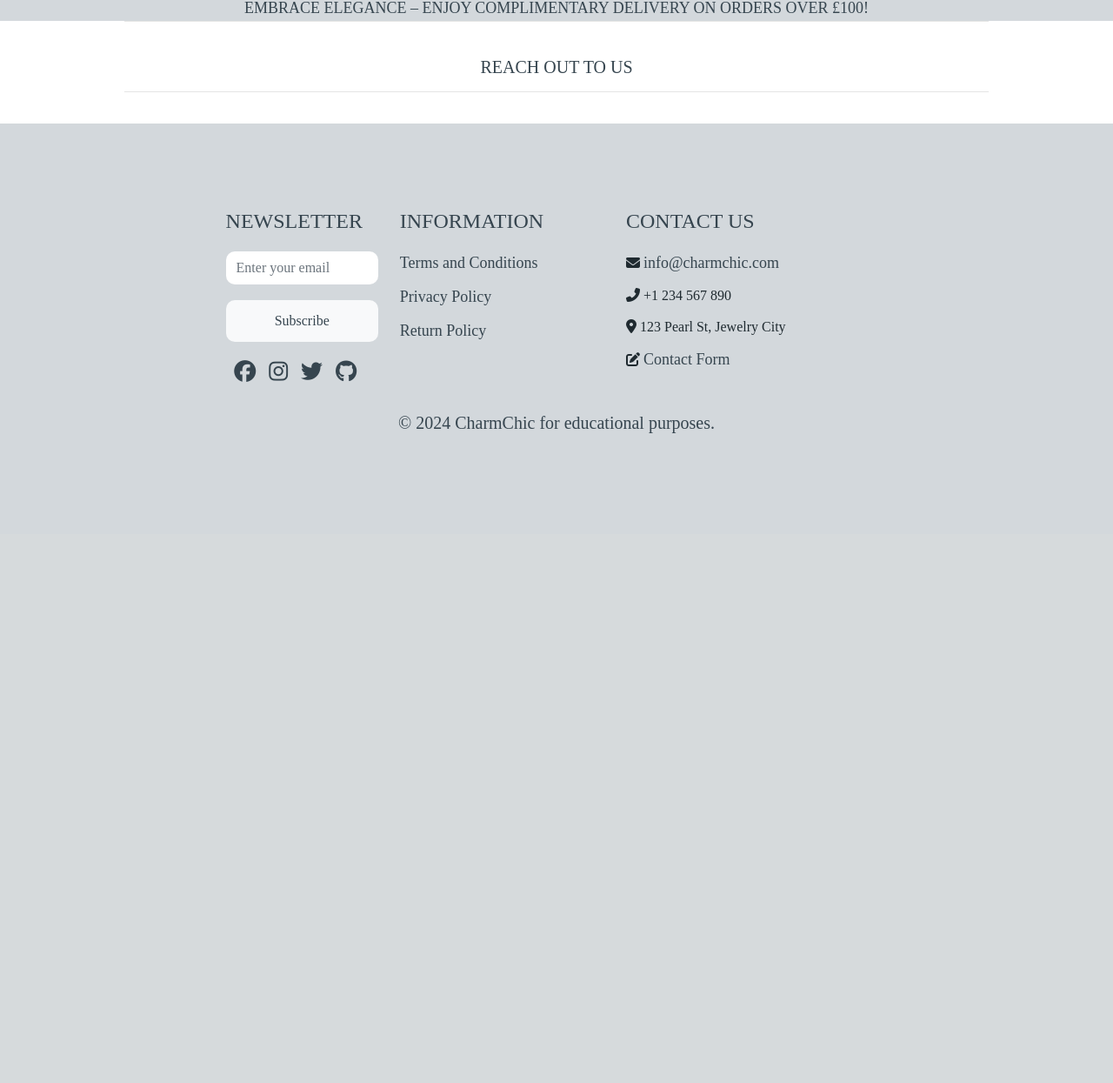
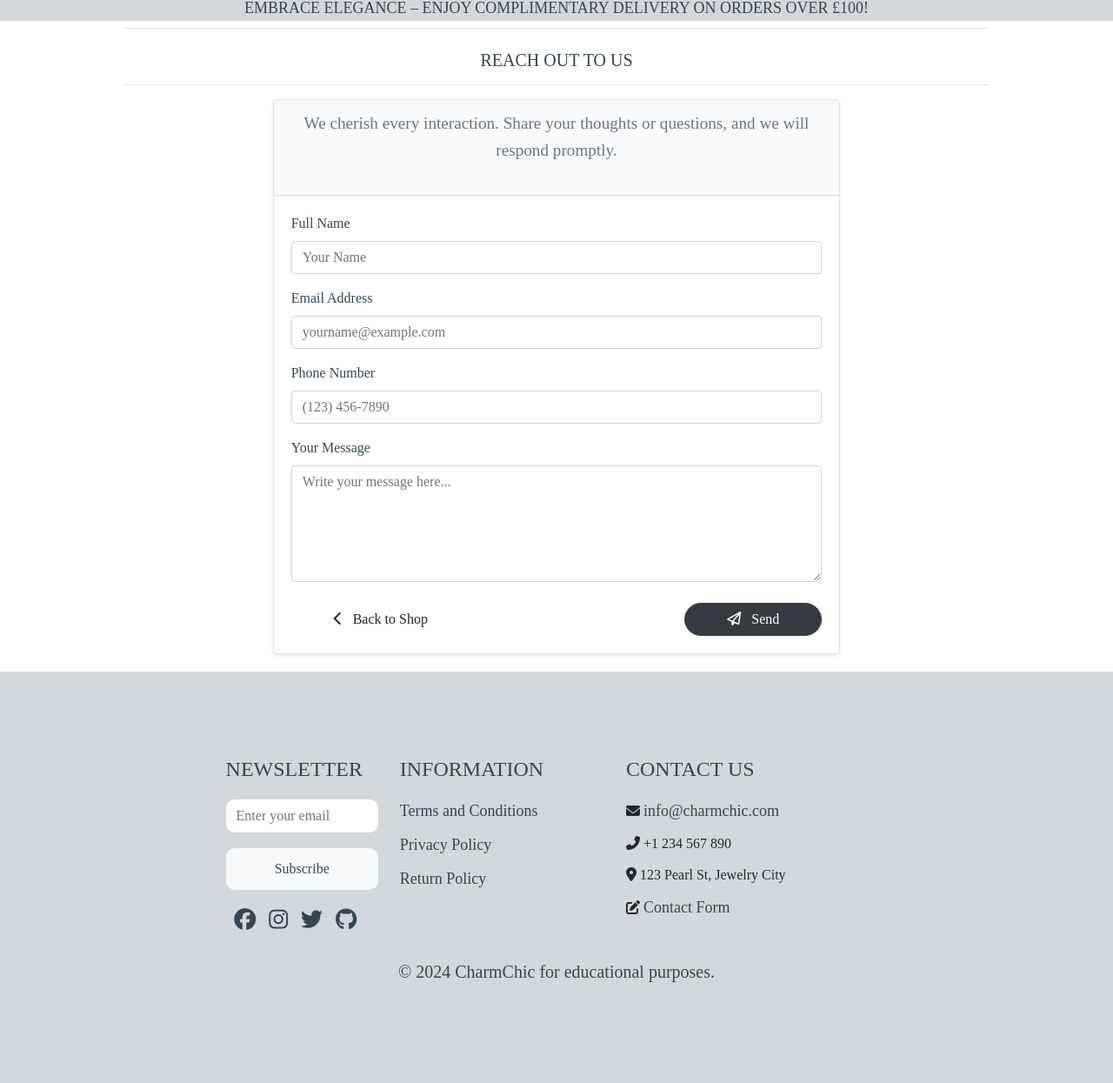
Before and after one commit to Cristina-Becheru/charm-chic, a Django app: page /contact/ in a window 1280 px wide. Shown: the part 202-1447 px from the top of the page at 87% size. Before the commit the page ends 700 px from the top, so only its background shows below. Run offline with Django 3.2, Linux system fonts and the light colour scheme; some libraries are stand-ins or nearby versions.

Commit message:
Added contact page layout.

```diff
--- a/home/templates/info/contact.html
+++ b/home/templates/info/contact.html
@@ -1,14 +1,60 @@
 {% extends "base.html" %}
 {% load static %}
-
 {% block page_header %}
 <div class="container header-container">
     <div class="row">
-        <div class="col-12 text-center">
-            <hr>
-            <h4 class="logo-font pt-4">Reach out to us</h4>
-            <hr>
+        <div class="col text-center">
+            <hr class="my-4">
+            <h4 class="logo-font product-header">Reach out to us</h4>
+            <hr class="my-3">
         </div>
     </div>
 </div>
 {% endblock %}
+{% block content %}
+<div class="container">
+    <div class="row justify-content-center">
+        <!-- Fully extended card width -->
+        <div class="col-md-10 col-lg-8">
+            <div class="card border shadow-sm">
+                <!-- Card Header -->
+                <div class="card-header bg-light text-center">
+                    <p class="text-center text-muted mb-4">We cherish every interaction. Share your thoughts or questions, and we will respond promptly.</p>
+                </div>
+                <!-- Card Body -->
+                <div class="card-body">
+                    <!-- Contact Form -->
+                    <form action="{% url 'contact' %}" method="POST" id="contact-form">
+                        {% csrf_token %}
+                        <div class="form-group mb-3">
+                            <label for="name" class="form-label">Full Name</label>
+                            <input type="text" id="name" name="name" class="form-control" placeholder="Your Name" required>
+                        </div>
+                        <div class="form-group mb-3">
+                            <label for="email" class="form-label">Email Address</label>
+                            <input type="email" id="email" name="email" class="form-control" placeholder="yourname@example.com" required>
+                        </div>
+                        <div class="form-group mb-3">
+                            <label for="phone" class="form-label">Phone Number</label>
+                            <input type="tel" id="phone" name="phone" class="form-control" placeholder="(123) 456-7890">
+                        </div>
+                        <div class="form-group mb-4">
+                            <label for="message" class="form-label">Your Message</label>
+                            <textarea id="message" name="message" class="form-control" rows="5" placeholder="Write your message here..." required></textarea>
+                        </div>
+                        <!-- Submit & Back Buttons -->
+                        <div class="d-flex justify-content-between mt-4">
+                            <a href="{% url 'products' %}" class="btn btn-outline-black rounded-pill px-5">
+                            <span class="mr-2"><i class="fa-solid fa-chevron-left"></i></span> Back to Shop
+                            </a>
+                            <button class="btn btn-dark rounded-pill px-5" id="submit-button">
+                            <span class="mr-2"><i class="fa-regular fa-paper-plane"></i></span> Send
+                            </button>
+                        </div>
+                    </form>
+                </div>
+            </div>
+        </div>
+    </div>
+</div>
+{% endblock %}
```
